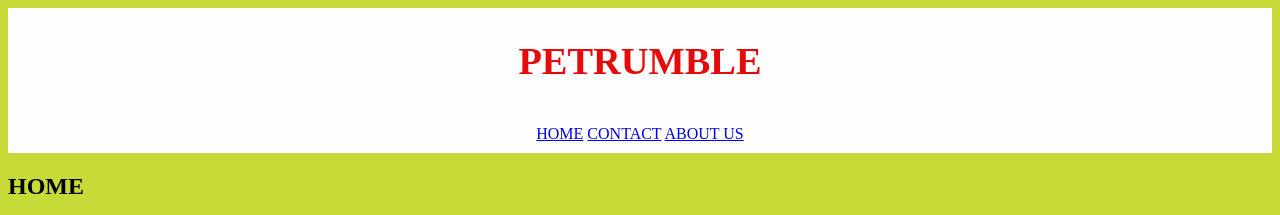
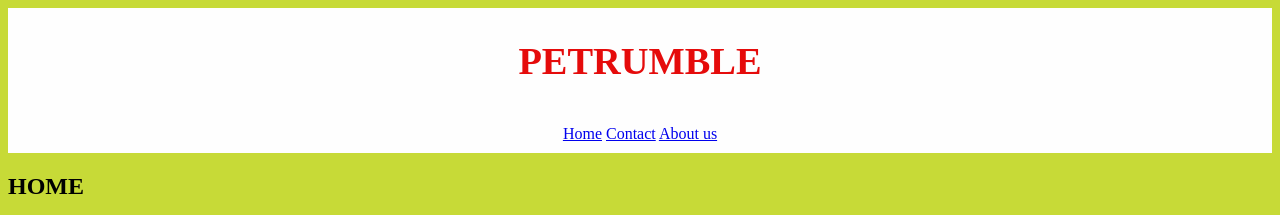
Before and after one commit to AshutoshJena07/ASHU.CODE, a plain HTML site: page website.html in a window 1280 px wide. Shown: the top 215 px of the page. Drawn offline with Linux system fonts and the light colour scheme.

Commit message:
Some modified

```diff
--- a/website.html
+++ b/website.html
@@ -22,9 +22,9 @@
 </style>
     <header>
     <nav>
-        <a href="#Home">HOME</a>
-        <a href="#contact">CONTACT</a>
-        <a href="#about us">ABOUT US</a>
+        <a href="#Home">Home</a>
+        <a href="#contact">Contact</a>
+        <a href="#about us">About us</a>
     </nav>
     </header>
     <section id="HOME">
```
Also changed, not shown: Assignment1.html (+1 -0 lines).
